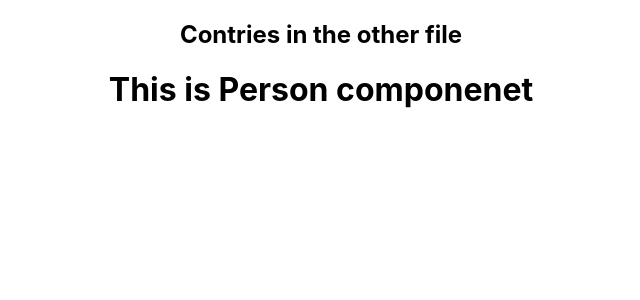
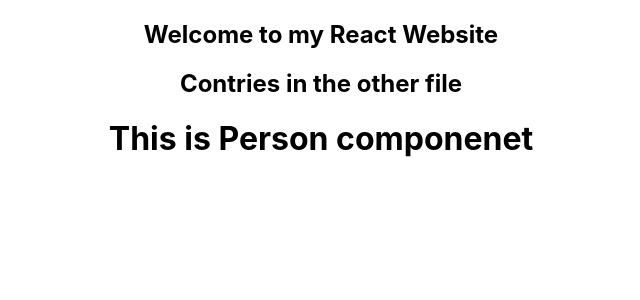
Before and after one commit to sadiaprova12/React-Rest-Countries, a React (Create React App) app: page / in a window 1280 px wide. Shown: the top 300 px of the page, without its empty margins (319-959 px from the left). Built offline with nearby package versions, Linux system fonts and the light colour scheme.

Commit message:
react website

```diff
--- a/src/App.js
+++ b/src/App.js
@@ -3,10 +3,12 @@
 import { useEffect, useState } from 'react';
 import Contries from './components/Contries/Contries';
 import Person from './components/Person/Person';
+import Header from './components/Header/Header';
 
 function App() {
   return (
     <div className="App">
+      <Header></Header>
      <Contries></Contries>
      <Person></Person>
     </div>
--- a/src/components/Header/Header.js
+++ b/src/components/Header/Header.js
@@ -0,0 +1,11 @@
+import React from 'react';
+
+const Header = () => {
+    return (
+        <div>
+            <h2>Welcome to my React Website</h2>
+        </div>
+    );
+};
+
+export default Header;
```
